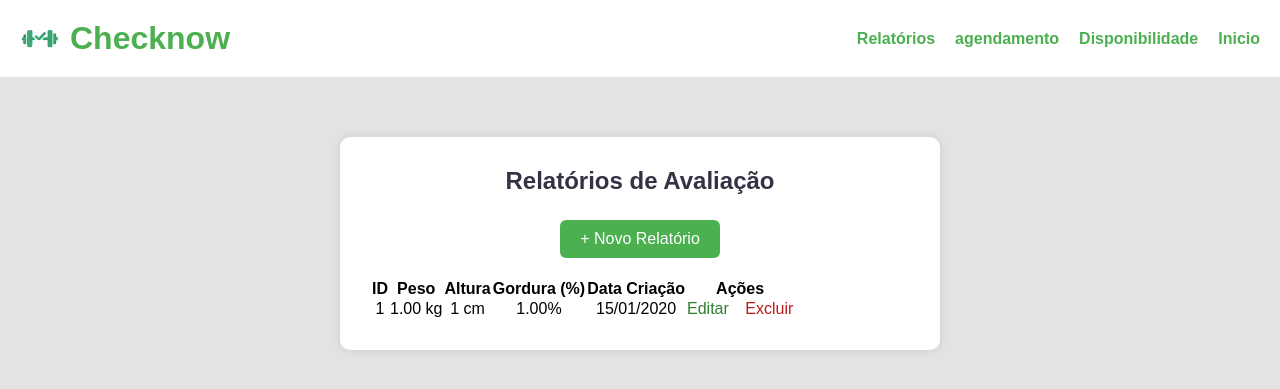
After one commit to AquilesMaiaLima/trabalho_crud, a PHP site: page /index_relatorio.php in a window 1280 px wide. The commit adds this page. Shown: the top 389 px of the page. Run offline with PHP 8.4, Linux system fonts and the light colour scheme; the visitor is signed in with stand-in values (Sample User, id 1); tables that the repository leaves empty hold one stand-in row (values such as "Sample post").

Commit message:
exibir tabelas dos relatorios

```diff
--- a/editar_agendamento.php
+++ b/editar_agendamento.php
@@ -34,7 +34,7 @@ if (isset($_GET['id'])) {
     </div>
     <nav>
       <ul>
-        <li><a href="#">Relatórios</a></li>
+        <li><a href="index_relatorio.php">Relatórios</a></li>
         <li><a href="index_agendamento.php">agendamento</a></li>
         <li><a href="#">Disponibilidade</a></li>
         <li><a href="index_paginainicial.php">Inicio</a></li>
--- a/index__agendar.php
+++ b/index__agendar.php
@@ -16,7 +16,7 @@ include('verifica_login.php');
     </div>
     <nav>
       <ul>
-        <li><a href="#">Relatórios</a></li>
+        <li><a href="index_relatorio.php">Relatórios</a></li>
         <li><a href="index_agendamento.php">agendamento</a></li>
         <li><a href="#">Disponibilidade</a></li>
         <li><a href="index_paginainicial.php">Inicio</a></li>
--- a/index_agendamento.php
+++ b/index_agendamento.php
@@ -21,7 +21,7 @@ $agendamentos = $stmt->fetchAll(PDO::FETCH_ASSOC);
     </div>
     <nav>
       <ul>
-        <li><a href="#">Relatórios</a></li>
+        <li><a href="index_relatorio.php">Relatórios</a></li>
         <li><a href="index_agendamento.php">agendamento</a></li>
         <li><a href="#">Disponibilidade</a></li>
         <li><a href="index_paginainicial.php">Inicio</a></li>
--- a/index_paginainicial.php
+++ b/index_paginainicial.php
@@ -16,7 +16,7 @@ include ('verifica_login.php');
     </div>
     <nav>
       <ul>
-        <li><a href="#">Relatórios</a></li>
+        <li><a href="index_relatorio.php">Relatórios</a></li>
         <li><a href="index_agendamento.php">agendamento</a></li>
         <li><a href="#">Disponibilidade</a></li>
         <li><a href="logout.php">Sair</a></li>
@@ -31,7 +31,7 @@ include ('verifica_login.php');
       <div class="card">
         <h3>Relatórios de Avaliação</h3>
         <p>Gerencie relatórios de avaliações físicas feitas com seus clientes.</p>
-        <a href="#">Acessar</a>
+        <a href="index_relatorio.php">Acessar</a>
       </div>
 
       <div class="card">
--- /dev/null
+++ b/index_relatorio.php
@@ -0,0 +1,63 @@
+<?php
+include('verifica_login.php');
+include('conexao.php');
+
+$stmt = $pdo->query("SELECT * FROM relatorio_avaliacao ORDER BY data_criacao DESC");
+$relatorios = $stmt->fetchAll(PDO::FETCH_ASSOC);
+?>
+
+<!DOCTYPE html>
+<html lang="pt-BR">
+<head>
+  <meta charset="UTF-8">
+  <title>Relatórios</title>
+  <link rel="stylesheet" href="styleagendamento.css">
+</head>
+<body>
+  <header>
+    <div class="logo">
+      <img src="imagens/logo.png" alt="Logo Checknow" />
+      <h1>Checknow</h1>
+    </div>
+    <nav>
+      <ul>
+        <li><a href="index_relatorio.php">Relatórios</a></li>
+        <li><a href="index_agendamento.php">agendamento</a></li>
+        <li><a href="#">Disponibilidade</a></li>
+        <li><a href="index_paginainicial.php">Inicio</a></li>
+      </ul>
+    </nav>
+  </header>
+  <div class="container">
+    <h2>Relatórios de Avaliação</h2>
+    <a href="novo_relatorio.php" class="botao-verde">+ Novo Relatório</a>
+    <table>
+      <thead>
+        <tr>
+          <th>ID</th>
+          <th>Peso</th>
+          <th>Altura</th>
+          <th>Gordura (%)</th>
+          <th>Data Criação</th>
+          <th>Ações</th>
+        </tr>
+      </thead>
+      <tbody>
+        <?php foreach ($relatorios as $r): ?>
+          <tr>
+            <td><?= $r['id'] ?></td>
+            <td><?= $r['peso'] ?> kg</td>
+            <td><?= $r['altura'] ?> cm</td>
+            <td><?= $r['gordura'] ?>%</td>
+            <td><?= date('d/m/Y', strtotime($r['data_criacao'])) ?></td>
+            <td>
+              <a href="editar_relatorio.php?id=<?= $r['id'] ?>" class="editar">Editar</a>
+              <a href="excluir_relatorio.php?id=<?= $r['id'] ?>" class="excluir" onclick="return confirm('Deseja excluir?')">Excluir</a>
+            </td>
+          </tr>
+        <?php endforeach; ?>
+      </tbody>
+    </table>
+  </div>
+</body>
+</html>
```
Also changed, not shown: sql/banco_dados.sql (renamed from banco_dados.sql).
